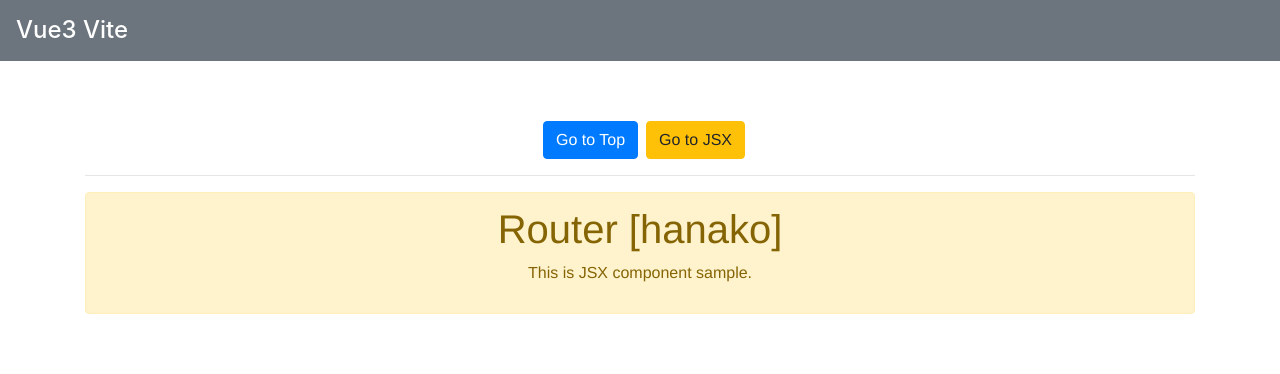
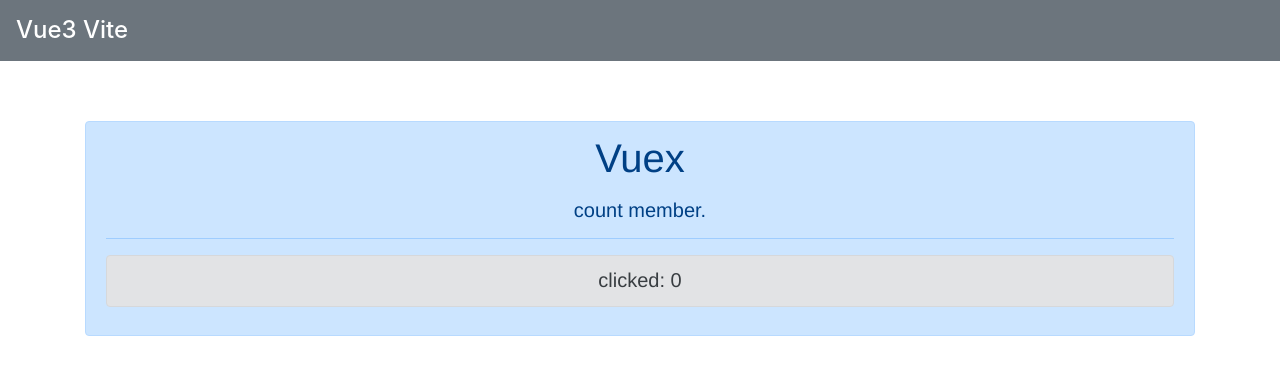
Before and after one commit to fujidomoe/try-vite, a Vue app: page /jsx/hanako in a window 1280 px wide. Shown: the top 374 px of the page. Built offline with nearby package versions, Linux system fonts and the light colour scheme.

Commit message:
368, store ステートを利用して処理を実行するactions

```diff
--- a/src/App.vue
+++ b/src/App.vue
@@ -1,32 +1,16 @@
 <template>
   <div id="app">
-    <div>
-      <router-link to="{name:'index', params:{name:'TARO'}}" class="btn btn-primary mx-2">
-        Go to Top
-      </router-link>
-      <router-link to="{name:'JSX', params:{name:'HANAKO'}}" class="btn btn-warning">
-        Go to JSX
-      </router-link>
-    </div>
-    <hr>
-    <router-view></router-view>
+    <HelloWorld/>
   </div>
 </template>
 
+<script>
+import HelloWorld from './components/HelloWorld.vue'
 
-<script>
 export default {
   name: 'app',
-  created() {
-    console.log("***** App Created! *****")
+  components: {
+    HelloWorld
   },
-  mounted() {
-    console.log("----- App Mounted! -----")
-  },
-  data() {
-    return {
-      title:'Router'
-    }
-  }
 }
 </script>
--- a/src/components/HelloWorld.vue
+++ b/src/components/HelloWorld.vue
@@ -1,7 +1,15 @@
 <template>
   <div class="alert alert-primary">
-    <h1>{{ data.title + '[' + name + ']' }}</h1>
-    <p class="mt-3 h5">{{ data.msg }}</p>
+    <h1>{{ data.title }}</h1>
+    <p class="mt-3 h5">{{ $store.state.message }}</p>
+    <hr>
+    <div class="alert alert-secondary"
+      @click="$store.dispatch('doit')">
+      <a class="h5"
+        @click.stop="$store.commit('reset')">
+        clicked: {{ $store.state.counter }}
+      </a>
+    </div>
   </div>
 </template>
 
@@ -9,14 +17,9 @@
 import { ref, reactive } from 'vue'
 
 export default {
-  name: 'HelloWorld',
-  props: {
-    name: String,
-  },
-  setup(props, context) {
+  setup(props) {
     const data = reactive({
-      title: 'Router',
-      msg: 'This is HelloWorld component',
+      title: 'Vuex',
     })
     return {
       data
--- a/src/main.js
+++ b/src/main.js
@@ -1,8 +1,9 @@
 import { createApp } from 'vue'
 import App from './App.vue'
 import './index.css'
-import { router } from './router'
+// import { router } from './router'
+import { store } from './store.js'
 
 var app = createApp(App)
-app.use(router)
+app.use(store)
 app.mount('#app')
--- /dev/null
+++ b/src/store.js
@@ -0,0 +1,30 @@
+import { createStore } from 'vuex'
+
+export const store = createStore({
+  state: () => {
+    return {
+      message: 'count member.',
+      counter: 0,
+    }
+  },
+  mutations: {
+    count: (state, n) => {
+      state.counter += n
+    },
+    say: (state, msg) => {
+      state.message = msg
+    },
+    reset: (state) => {
+      state.counter = 0
+      state.message = "reset!"
+    },
+  },
+  actions: {
+    doit: (context) => {
+      var n = Math.floor(Math.random() * 10)
+      context.commit('count', n)
+      context.commit('say', 'add ' + n + '!')
+    },
+  }
+
+})
```
